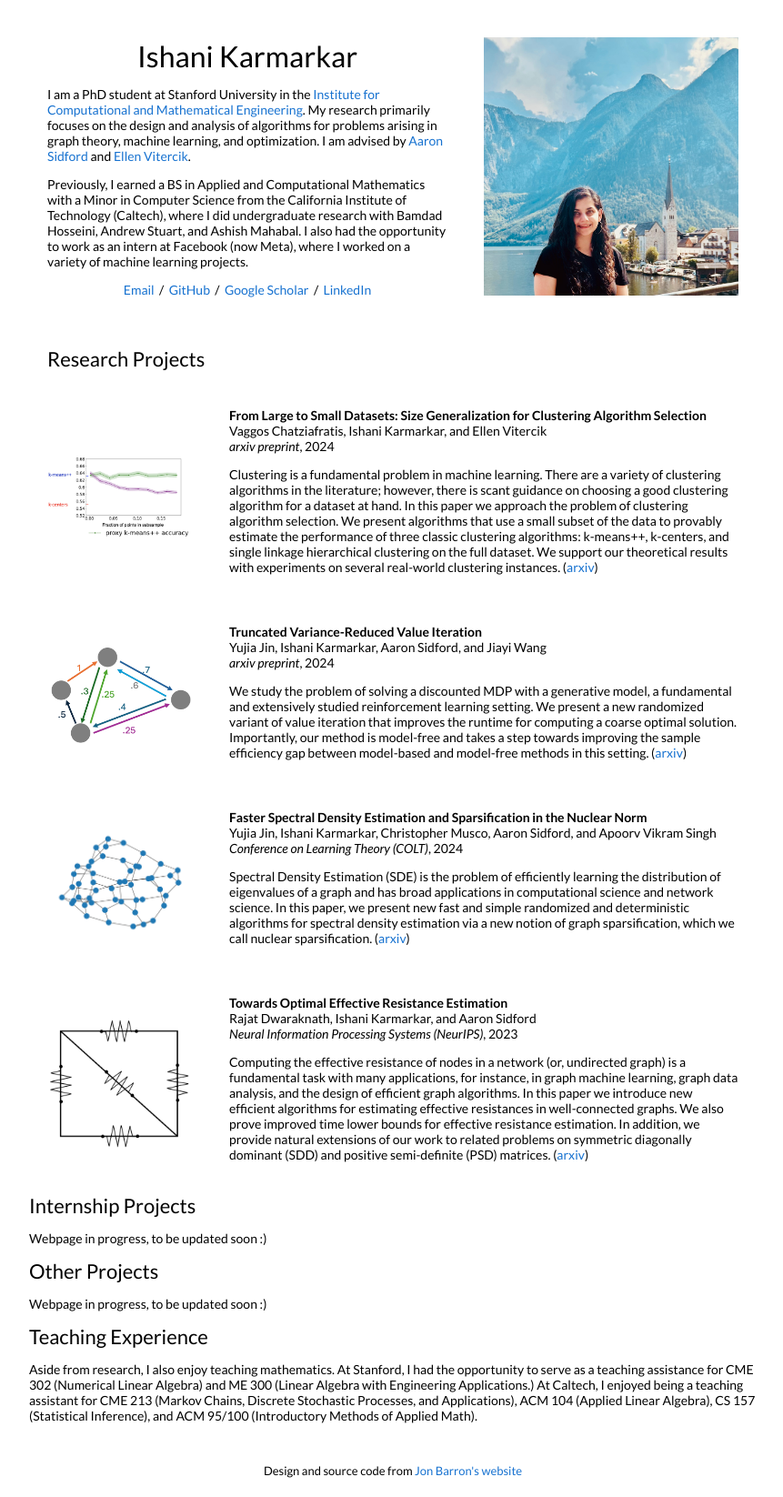
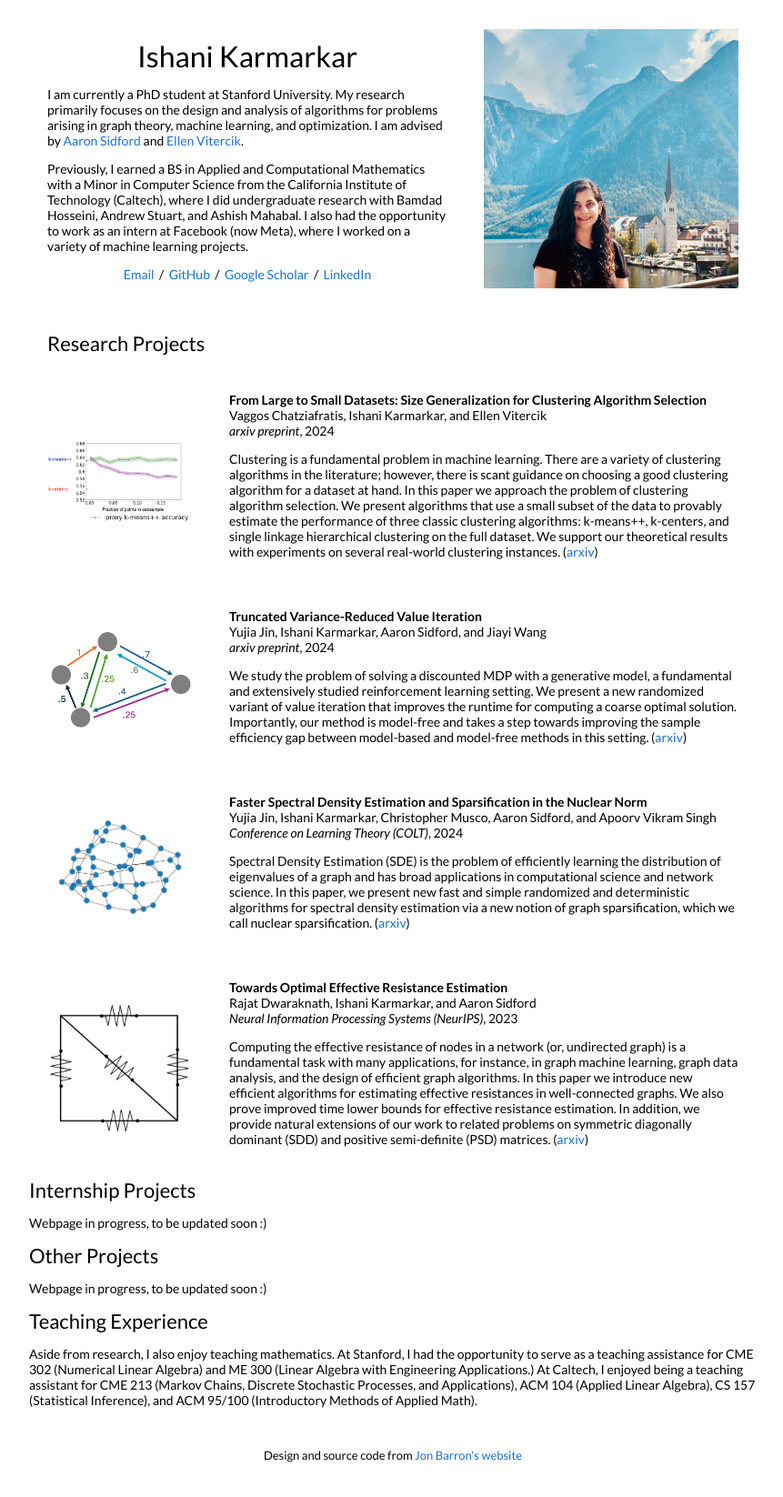
Before and after one commit to ishanikarmarkar/ishanikarmarkar.github.io, a Jekyll site: the page built from _posts/2024-02-25-clustering.markdown, in a window 1280 px wide. Shown: the whole page at 91% size, without its empty margins (208-1069 px from the left). Built offline with Jekyll 4.4.1, drawn with Linux system fonts in a browser that asks for light colours; our own code applies the rules of GitHub Pages for plain Markdown files.

Commit message:
shortened some stuff

```diff
--- a/_layouts/default.html
+++ b/_layouts/default.html
@@ -25,7 +25,7 @@
               <h1>
                 Ishani Karmarkar
               </h1>
-              <p>I am a PhD student at Stanford University in the <a href="https://icme.stanford.edu/">Institute for Computational and Mathematical Engineering</a>. My research primarily focuses on the design and analysis of algorithms for problems arising in graph theory, machine learning, and optimization.
+              <p>I am currently a PhD student at Stanford University. My research primarily focuses on the design and analysis of algorithms for problems arising in graph theory, machine learning, and optimization.
                  I am advised by <a href="https://www.aaronsidford.com/">Aaron Sidford</a> and <a href="https://vitercik.github.io/">Ellen Vitercik</a>.
               </p>
               <p>
```
